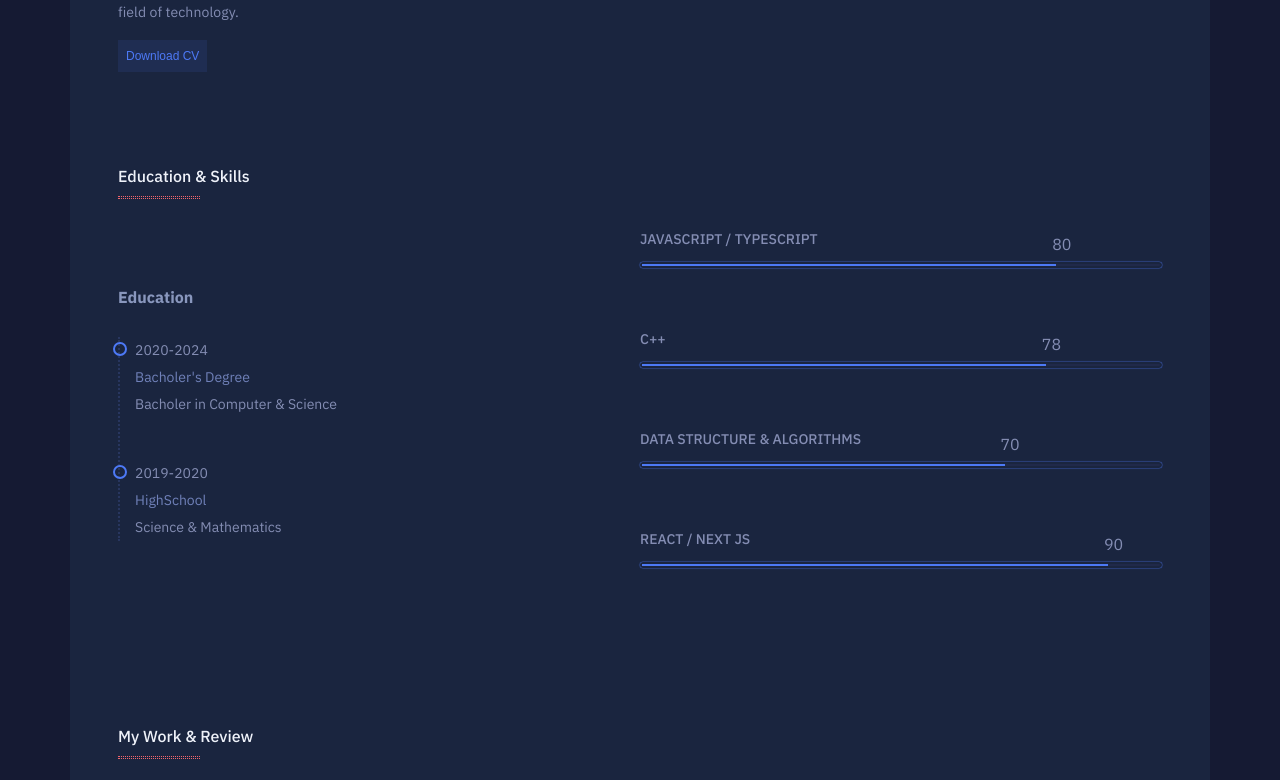
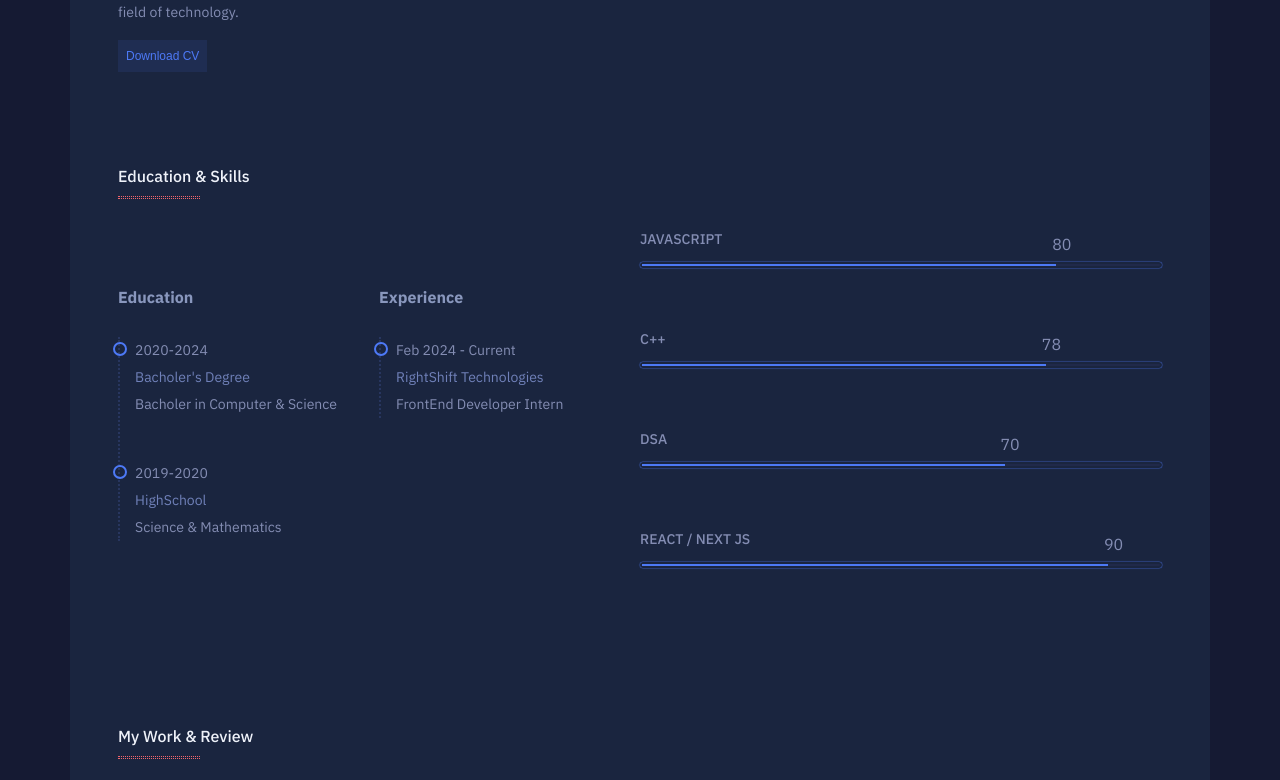
Before and after one commit to Sourabh-Smash/newPortfolio, a React app: page / in a window 1280 px wide. Shown: the part 659-1439 px from the top of the page. Built offline with nearby package versions, Linux system fonts and the light colour scheme; the HTML template or start-up script is replaced by a standard one.

Commit message:
added experience

```diff
--- a/src/components/PersonalSkillsExperience.jsx
+++ b/src/components/PersonalSkillsExperience.jsx
@@ -16,20 +16,31 @@ const PersonalSkillsExperience = () => {
             />
             <EducationWrapper />
           </div>
-          {/* <div className="inner_right">
+          <div className="inner_right">
             <EducationHeading
               logoClass="uil uil-suitcase-alt"
               info="Experience"
             />
-            <EducationWrapper />
-          </div> */}
+            <div className="timeline_wrapper">
+              <div className="item">
+                <p>Feb 2024 - Current</p>
+                <p className="center">RightShift Technologies</p>
+                <p>FrontEnd Developer Intern</p>
+              </div>
+            </div>
+            {/* <EducationWrapper /> */}
+          </div>
         </div>
         <div className="right">
           <div className="skills_wrapper">
-            <SkillBox skill="JavaScript / TypeScript" dataAttr="80" level="80" />
+            <SkillBox
+              skill="JavaScript"
+              dataAttr="80"
+              level="80"
+            />
             <SkillBox skill="C++" dataAttr="78" level="78" />
             <SkillBox
-              skill="Data Structure & Algorithms"
+              skill="DSA"
               dataAttr="70"
               level="70"
             />
```
